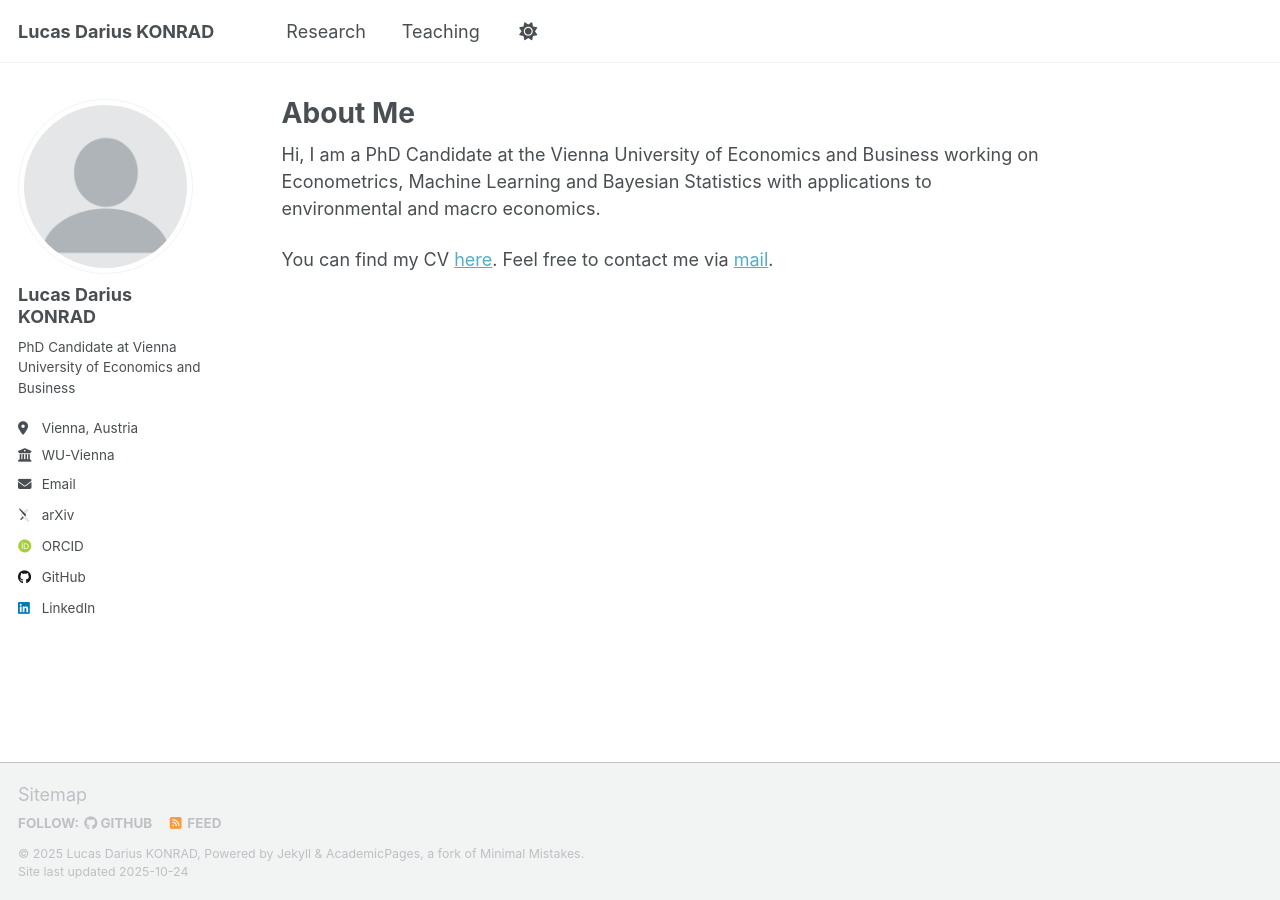
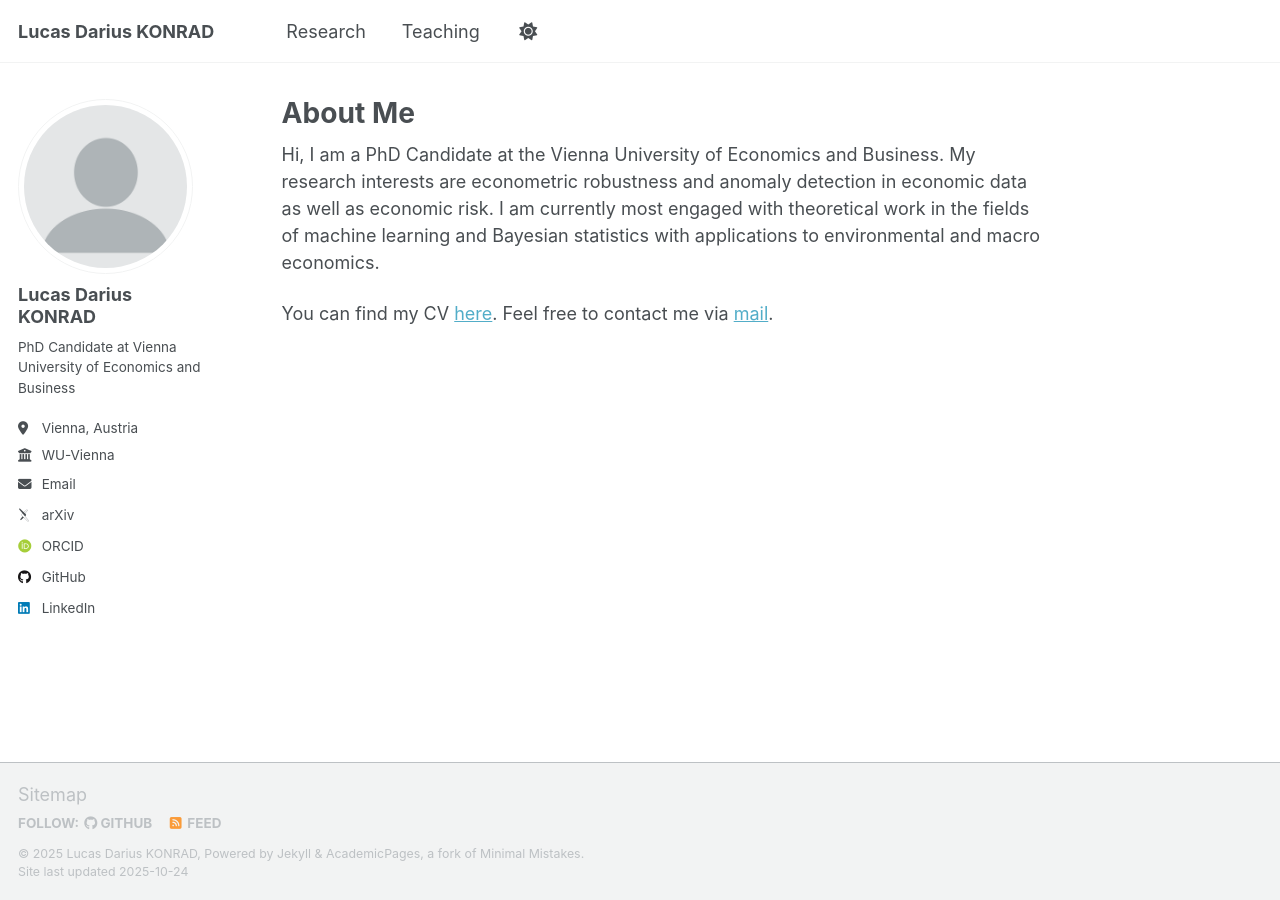
Before and after one commit to konradld/konradld.github.io, a Jekyll site: the page built from _pages/about.md, in a window 1280 px wide. Built offline with Jekyll 4.4.1, drawn with Linux system fonts in a browser that asks for light colours; some web fonts are replaced; a script that is not in the unit is left out.

Commit message:
Update about.md

```diff
--- a/_pages/about.md
+++ b/_pages/about.md
@@ -7,6 +7,8 @@ redirect_from:
   - /about.html
 ---
 
-Hi, I am a PhD Candidate at the Vienna University of Economics and Business working on Econometrics, Machine Learning and Bayesian Statistics with applications to environmental and macro economics.
+Hi, I am a PhD Candidate at the Vienna University of Economics and Business.
+My research interests are econometric robustness and anomaly detection in economic data as well as economic risk.
+I am currently most engaged with theoretical work in the fields of machine learning and Bayesian statistics with applications to environmental and macro economics.
 
 You can find my CV [here](files/Curriculum_Vitae.pdf). Feel free to contact me via [mail](mailto:lucas.konrad@wu.ac.at).
```
